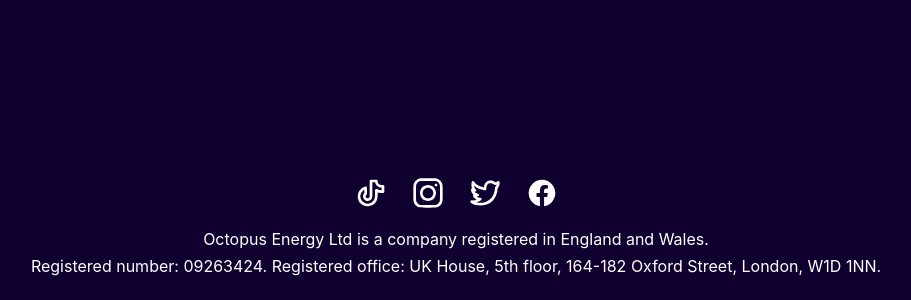
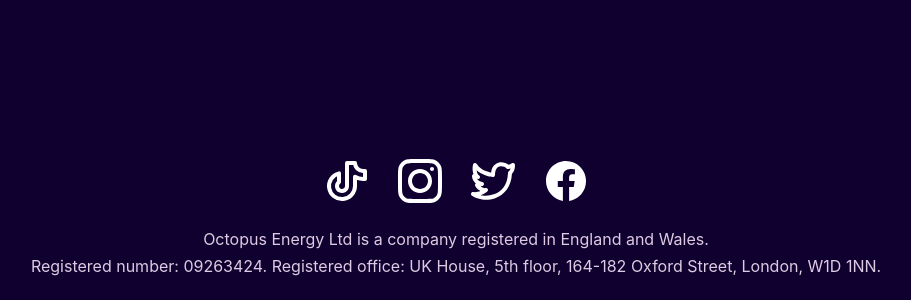
Before and after one commit to ccameronn/octopus, a React (Create React App) app: page / in a window 1280 px wide. Shown: the part 500-800 px from the top of the page, without its empty margins (184-1095 px from the left). Built offline with nearby package versions, Linux system fonts and the light colour scheme.

Commit message:
add footer links

```diff
--- a/src/App.scss
+++ b/src/App.scss
@@ -14,6 +14,3 @@
 main {
   flex: 1;
 }
-
-.footer {
-}
--- a/src/components/Footer/Footer.js
+++ b/src/components/Footer/Footer.js
@@ -10,18 +10,31 @@
     <footer className="footer">
       <div className="footer__container">
         <div className="footer__icon">
+          <a href="https://www.tiktok.com/@octopusenergy" target="_blank">
             <img
               src={tiktokIcon}
-            className="tiktok__icon"
+              className="icon-img"
               alt="Follow us on TikTok"
             />
+          </a>
+          <a href="https://www.instagram.com/octopusenergy" target="_blank">
             <img
               src={instaIcon}
-            className="insta__icon"
+              className="icon-img"
               alt="Follow us on Instagram"
             />
-          <img src={tweetIcon} className="tweet__icon" alt="Follow us on X" />
-          <img src={fbIcon} className="fb__icon" alt="Follow us on facebook" />
+          </a>
+          <a href="https://twitter.com/OctopusEnergy" target="_blank">
+            <img src={tweetIcon} className="icon-img" alt="Follow us on X" />
+          </a>
+          <a href="https://www.facebook.com/octopusenergy" target="_blank">
+            <img
+              src={fbIcon}
+              className="icon-img"
+              alt="Follow us on facebook"
+            />
+          </a>
+
           {/* <Link to="/">
 
         </Link>  */}
--- a/src/components/Footer/Footer.scss
+++ b/src/components/Footer/Footer.scss
@@ -18,11 +18,8 @@
       margin-bottom: 20px;
     }
 
-    .tiktok__icon,
-    .insta__icon,
-    .tweet__icon,
-    .fb__icon {
-      width: 2.5%;
+    .icon-img {
+      width: 3rem;
     }
 
     .copyrights {
@@ -30,7 +27,7 @@
     }
 
     p {
-      color: $Octo-White;
+      color: $Octo-Grey;
       margin: 7px 0 0 0;
       font-size: 1rem;
       line-height: 20px;
@@ -46,11 +43,8 @@
       margin-bottom: 20px;
     }
 
-    .tiktok__icon,
-    .insta__icon,
-    .tweet__icon,
-    .fb__icon {
-      width: 2.5%;
+    .icon-img {
+      width: 3rem;
     }
 
     .copyrights {
@@ -58,14 +52,14 @@
     }
 
     p {
-      color: $Octo-White;
+      color: $Octo-Grey;
       margin: 7px 0 0 0;
       font-size: 1rem;
       line-height: 20px;
     }
   }
 
-  @media screen and (max-width: 767px) {
+  @media screen and (max-width: $tablet-breakpoint) {
     .footer__container {
       margin: 8px;
     }
@@ -76,11 +70,8 @@
       gap: 25px;
     }
 
-    .tiktok__icon,
-    .insta__icon,
-    .tweet__icon,
-    .fb__icon {
-      width: 7%;
+    .icon-img {
+      width: 3rem;
     }
 
     .copyrights {
@@ -88,7 +79,7 @@
     }
 
     p {
-      color: $Octo-White;
+      color: $Octo-Grey;
       margin-bottom: 0.2rem;
       font-size: 1.2rem;
       font-weight: 400;
--- a/src/styles/partials/_variables.scss
+++ b/src/styles/partials/_variables.scss
@@ -15,6 +15,7 @@
 $Octo-Blue-Light: #bdf2ff;
 
 $Octo-White: #ffffff;
+$Octo-Grey: #decae2;
 
 // 3 Octopus color
 $Octo-Pink-Dark: #ff48d8;
```
Lines whose indentation alone changed are shown as unchanged.
